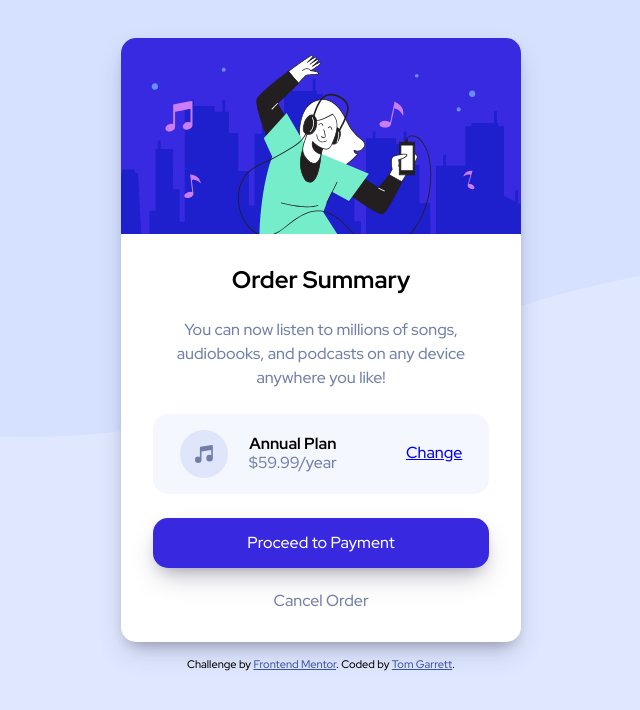
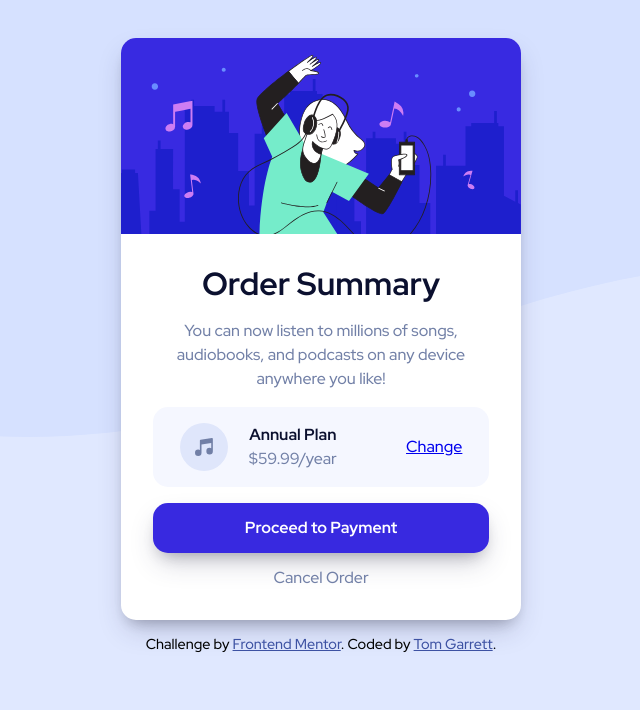
Before and after one commit to tomgarrett95/order-summary-component, a plain HTML site: page index.html in a window 1280 px wide. Shown: the whole page, without its empty margins (319-959 px from the left). Drawn offline with Linux system fonts and the light colour scheme.

Commit message:
Updated CSS

```diff
--- a/css/styles.css
+++ b/css/styles.css
@@ -4,6 +4,7 @@
   box-sizing: border-box;
   font-family: 'Red Hat Display', sans-serif;
   text-align: center;
+  font-size: 16px;
 }
 
 html {
@@ -13,7 +14,7 @@ html {
   background-repeat: no-repeat;
 }
 
-h2, h4, p {
+h1, p {
   margin: 0;
 }
 
@@ -50,7 +51,7 @@ main {
 .text {
   display: flex;
   flex-direction: column;
-  gap: 1.5rem;
+  gap: 1rem;
   height: 100%;
   justify-content: space-between;
   padding: 2rem;
@@ -74,6 +75,14 @@ main {
   margin: 0;
   padding-right: 3rem;
   text-align: left;
+  line-height: 1.5rem;
+}
+h1, .plan-type {
+  color: #0b102f;
+}
+
+.plan-type {
+  font-weight: 700;
 }
 
 .plan-selector a:hover {
@@ -82,6 +91,7 @@ main {
 }
 
 .payment-button {
+  font-weight: 700;
   background-color: #3829e0;
   border-radius: 15px;
   border: none;
@@ -106,13 +116,14 @@ main {
 }
 
 .attribution {
-  font-size: 11px;
+  font-size: 0.9rem;
   margin-top: 1rem;
   text-align: center;
 }
 
 .attribution a {
   color: #3d52a3;
+  font-size: 0.9rem;
 }
 
 @media only screen and (max-width: 420px) {
--- a/index.html
+++ b/index.html
@@ -17,7 +17,7 @@
 
     <div class="text">
 
-      <h2>Order Summary</h2>
+      <h1>Order Summary</h1>
 
       <div class="overview-text">
         <p>You can now listen to millions of songs, audiobooks, and podcasts on any
@@ -27,7 +27,7 @@
       <div class="plan-selector">
         <img src="images/icon-music.svg" alt="Music icon">
         <div class="plan-details">
-          <h4>Annual Plan</h4>
+          <p class="plan-type">Annual Plan</p>
           <p>$59.99/year</p>
         </div>
         <a class="change" href="#">Change</a>
```
